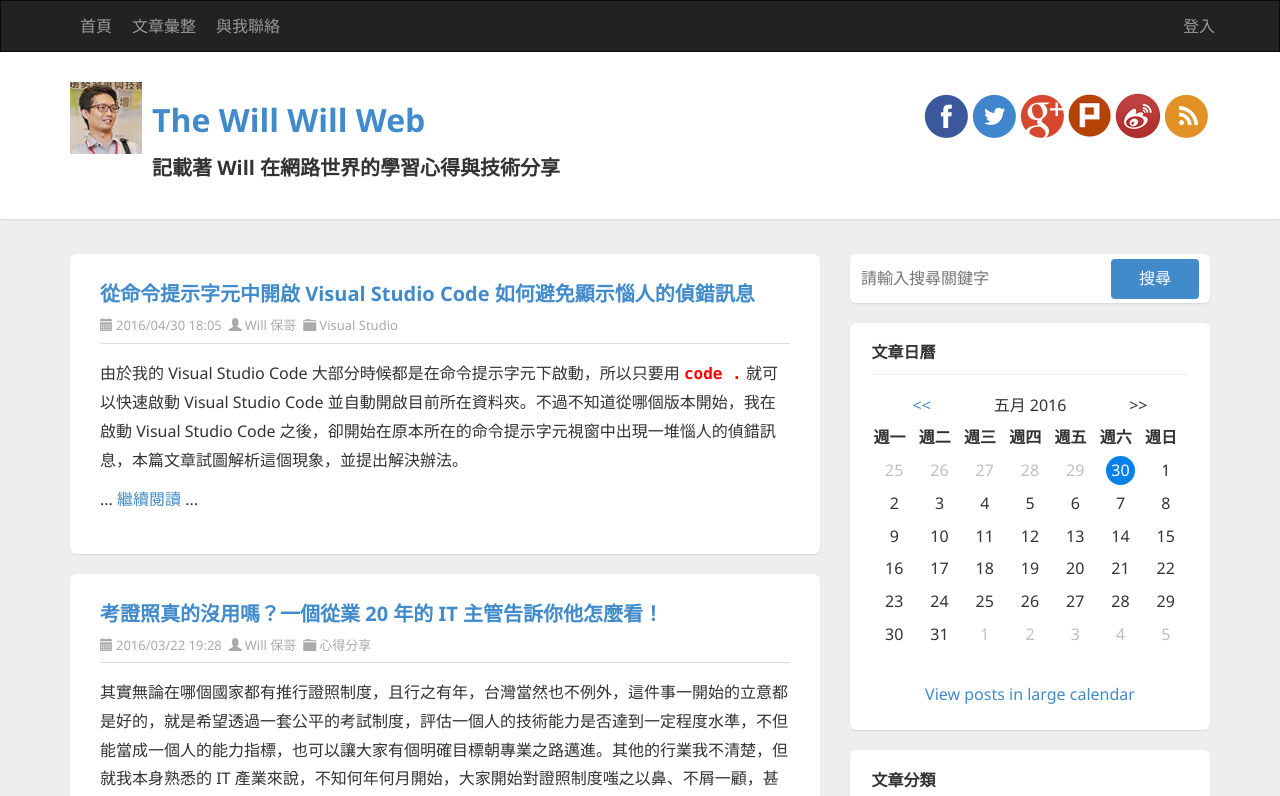
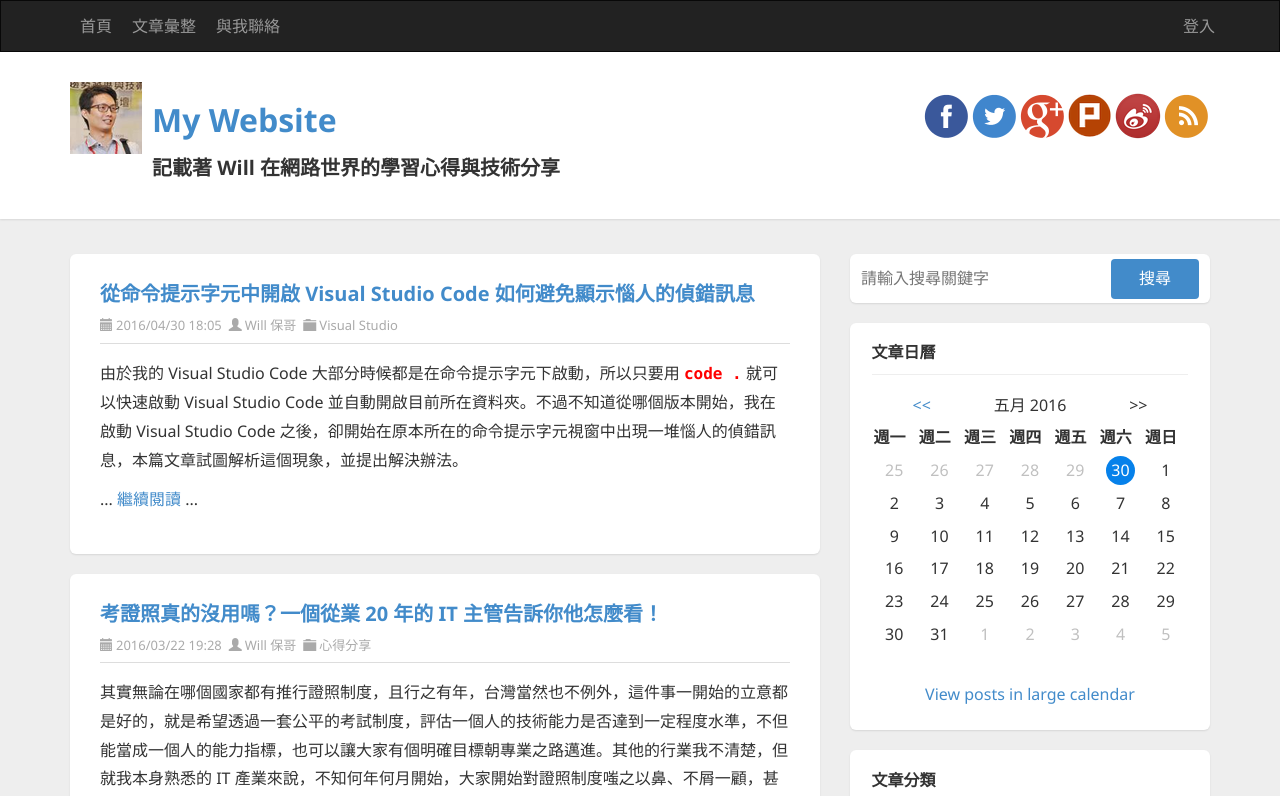
Before and after one commit to Wcc723/DCT_106030, an Angular app: page / in a window 1280 px wide. Shown: the top 796 px of the page. Built offline with nearby package versions, Linux system fonts and the light colour scheme.

Commit message:
04 練習 Angular 內嵌繫結與屬性繫結

```diff
--- a/src/app/header/header.component.html
+++ b/src/app/header/header.component.html
@@ -25,10 +25,17 @@
   <div class="title-wrapper">
     <div class="container">
 
-      <img src="/assets/images/logo.png" class="pull-left logo" alt="The Will Will Web">
+      <img src="/assets/images/logo.png"
+        class="pull-left logo"
+        [title]="sitename"
+        [attr.data-my]="sitename">
 
       <div class="pull-left">
-        <h1><a href="http://blog.miniasp.com/">The Will Will Web</a></h1>
+        <h1>
+          <a [href]="siteurl">
+            {{ sitename }}
+          </a>
+        </h1>
         <h3>記載著 Will 在網路世界的學習心得與技術分享</h3>
       </div>
 
--- a/src/app/header/header.component.ts
+++ b/src/app/header/header.component.ts
@@ -7,6 +7,9 @@ import { Component, OnInit } from '@angular/core';
 })
 export class HeaderComponent implements OnInit {
 
+  sitename = 'My Website';
+  siteurl = 'http://blog.miniasp.com/';
+
   constructor() { }
 
   ngOnInit() {
```
